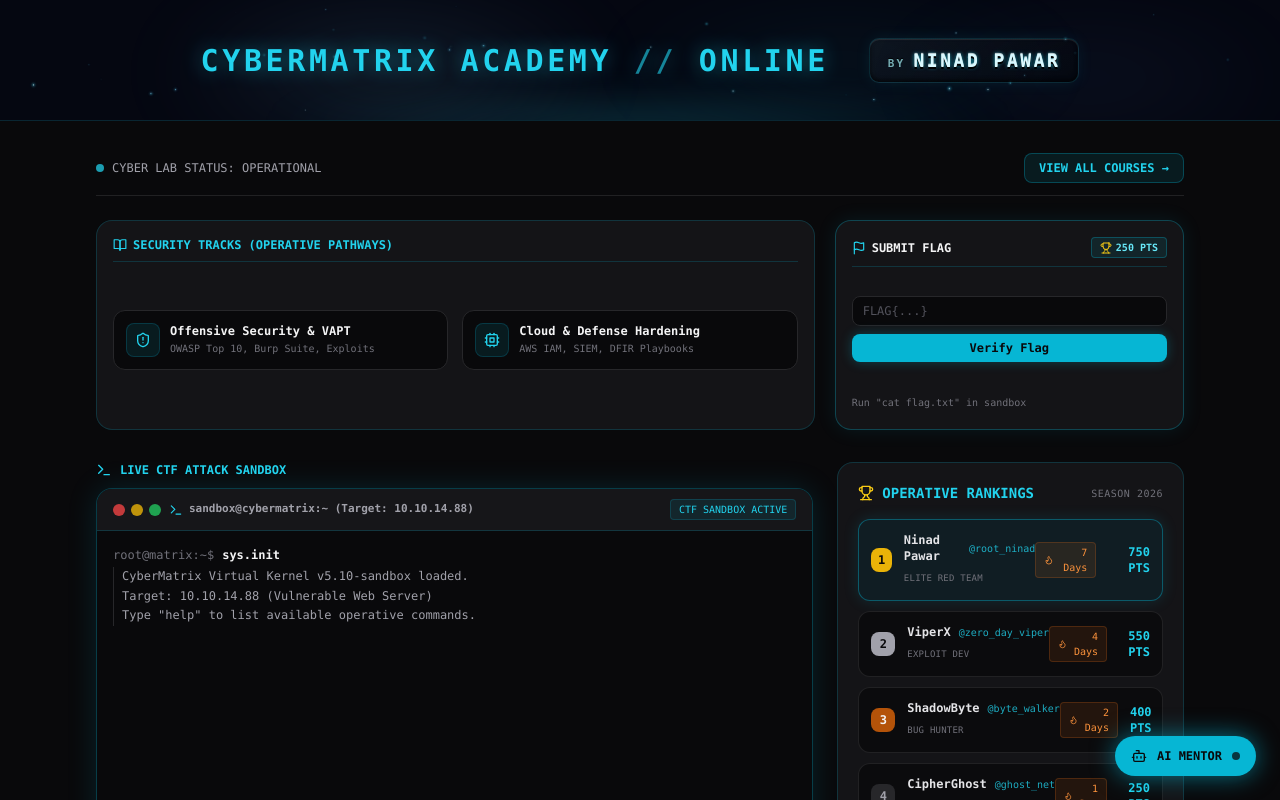
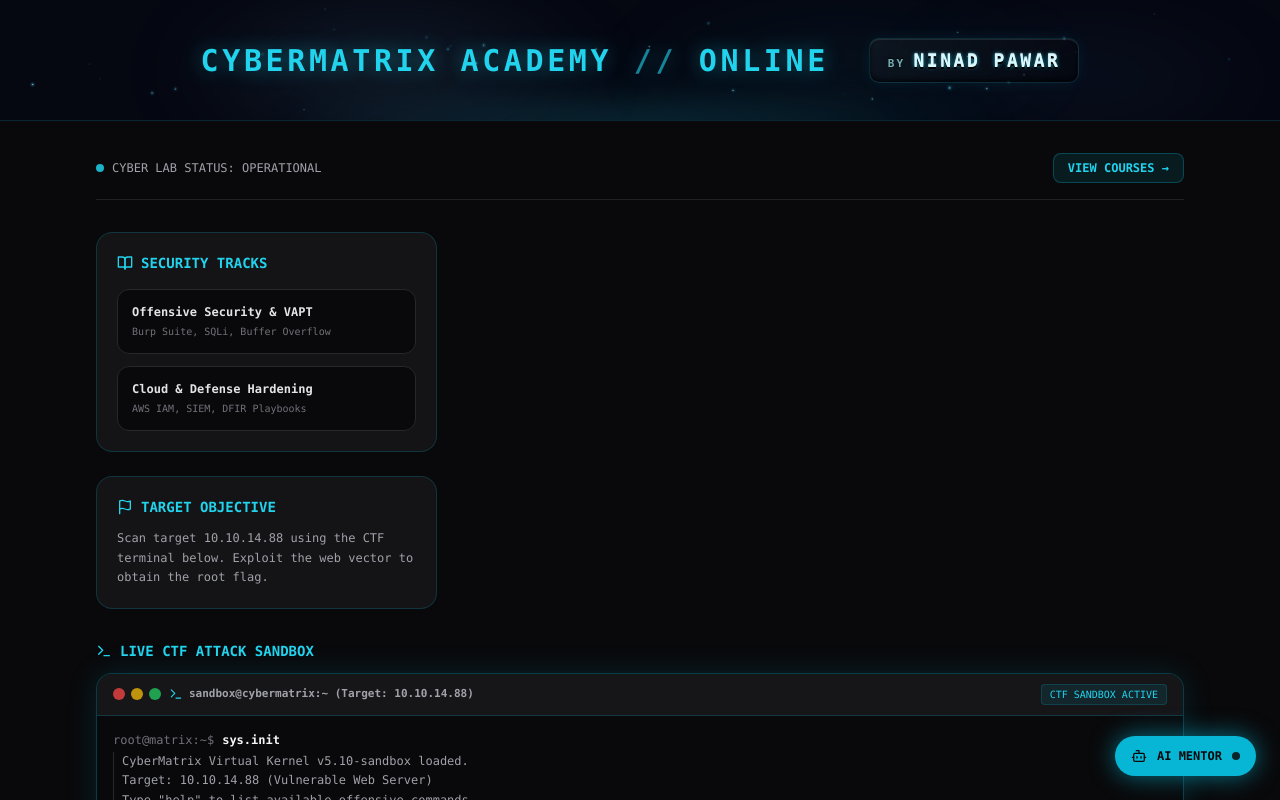
Before and after one commit to ninadcyber88-max/cybermatrix-academy, a Next.js app: page / in a window 1280 px wide. Shown: the top 800 px of the page. Built offline with nearby package versions, Linux system fonts and the light colour scheme.

Commit message:
feat: add interactive CTF attack terminal sandbox

```diff
--- a/app/page.tsx
+++ b/app/page.tsx
@@ -1,18 +1,18 @@
 import { CyberSmokeHeader } from "@/components/CyberSmokeHeader";
 import { StudentAIAssistant } from "@/components/StudentAIAssistant";
 import { CTFTerminal } from "@/components/CTFTerminal";
-import { CTFFlagSubmit } from "@/components/CTFFlagSubmit";
-import { Leaderboard } from "@/components/Leaderboard";
-import { BookOpen, Terminal, ShieldAlert, Cpu } from "lucide-react";
+import { BookOpen, Terminal, Flag, Award } from "lucide-react";
 import Link from "next/link";
 
 export default function Home() {
   return (
-    <main className="min-h-screen bg-zinc-950 text-zinc-100 font-mono pb-12">
+    <main className="min-h-screen bg-zinc-950 text-zinc-100 font-mono">
+      {/* Top Smoke Header */}
       <CyberSmokeHeader />
 
-      <div className="max-w-6xl mx-auto p-4 md:p-8 space-y-6">
-        <div className="flex items-center justify-between border-b border-zinc-800/80 pb-3">
+      {/* Main Grid Content */}
+      <div className="max-w-6xl mx-auto p-4 md:p-8 space-y-8">
+        <div className="flex items-center justify-between border-b border-zinc-800/80 pb-4">
           <div className="flex items-center space-x-2 text-xs text-zinc-400">
             <span className="h-2 w-2 rounded-full bg-cyan-400 animate-pulse"></span>
             <span>CYBER LAB STATUS: OPERATIONAL</span>
@@ -21,69 +21,55 @@
             href="/courses"
             className="text-xs px-3.5 py-1.5 rounded-lg bg-cyan-500/10 border border-cyan-500/30 text-cyan-400 hover:bg-cyan-500/20 transition font-bold"
           >
-            VIEW ALL COURSES →
+            VIEW COURSES →
           </Link>
         </div>
 
-        {/* Top Grid: Expanded 2-Part Security Tracks + Compact Flag Engine */}
-        <div className="grid grid-cols-1 lg:grid-cols-3 gap-5">
-
-          {/* SECURITY TRACKS (Expanded into 2 Parts / Spanning 2 Columns) */}
-          <div className="lg:col-span-2 p-4 rounded-2xl bg-zinc-900/80 border border-cyan-500/20 backdrop-blur-md flex flex-col justify-between h-[210px]">
-            <h2 className="text-xs font-bold text-cyan-400 flex items-center space-x-1.5 border-b border-cyan-500/20 pb-2">
-              <BookOpen className="w-3.5 h-3.5" />
-              <span>SECURITY TRACKS (OPERATIVE PATHWAYS)</span>
-            </h2>
-
-            <div className="grid grid-cols-1 sm:grid-cols-2 gap-3.5 flex-1 items-center pt-1">
-              {/* Part 1 */}
-              <div className="p-3 rounded-xl bg-zinc-950 border border-zinc-800 hover:border-cyan-500/40 transition cursor-pointer flex items-start space-x-2.5">
-                <div className="p-2 rounded-lg bg-cyan-500/10 border border-cyan-500/20 text-cyan-400">
-                  <ShieldAlert className="w-4 h-4" />
+        {/* Top Grid: Security Tracks & AI Mentor */}
+        <div className="grid grid-cols-1 lg:grid-cols-3 gap-8">
+          <div className="space-y-6 lg:col-span-1">
+            <div className="p-5 rounded-2xl bg-zinc-900/80 border border-cyan-500/20 backdrop-blur-md">
+              <h2 className="text-sm font-bold text-cyan-400 mb-4 flex items-center space-x-2">
+                <BookOpen className="w-4 h-4" />
+                <span>SECURITY TRACKS</span>
+              </h2>
+              <div className="space-y-3">
+                <div className="p-3.5 rounded-xl bg-zinc-950 border border-zinc-800">
+                  <p className="text-xs font-bold text-zinc-200">Offensive Security & VAPT</p>
+                  <p className="text-[10px] text-zinc-500 mt-1">Burp Suite, SQLi, Buffer Overflow</p>
                 </div>
-                <div>
-                  <p className="text-xs font-bold text-zinc-100">Offensive Security & VAPT</p>
-                  <p className="text-[10px] text-zinc-500 mt-0.5">OWASP Top 10, Burp Suite, Exploits</p>
-                </div>
-              </div>
-
-              {/* Part 2 */}
-              <div className="p-3 rounded-xl bg-zinc-950 border border-zinc-800 hover:border-cyan-500/40 transition cursor-pointer flex items-start space-x-2.5">
-                <div className="p-2 rounded-lg bg-cyan-500/10 border border-cyan-500/20 text-cyan-400">
-                  <Cpu className="w-4 h-4" />
-                </div>
-                <div>
-                  <p className="text-xs font-bold text-zinc-100">Cloud & Defense Hardening</p>
-                  <p className="text-[10px] text-zinc-500 mt-0.5">AWS IAM, SIEM, DFIR Playbooks</p>
+                <div className="p-3.5 rounded-xl bg-zinc-950 border border-zinc-800">
+                  <p className="text-xs font-bold text-zinc-200">Cloud & Defense Hardening</p>
+                  <p className="text-[10px] text-zinc-500 mt-1">AWS IAM, SIEM, DFIR Playbooks</p>
                 </div>
               </div>
             </div>
+
+            <div className="p-5 rounded-2xl bg-zinc-900/80 border border-cyan-500/20 backdrop-blur-md">
+              <h2 className="text-sm font-bold text-cyan-400 mb-3 flex items-center space-x-2">
+                <Flag className="w-4 h-4" />
+                <span>TARGET OBJECTIVE</span>
+              </h2>
+              <p className="text-xs text-zinc-400 leading-relaxed">
+                Scan target 10.10.14.88 using the CTF terminal below. Exploit the web vector to obtain the root flag.
+              </p>
+            </div>
           </div>
 
-          {/* Compact Flag Engine (1 Column) */}
-          <div className="lg:col-span-1">
-            <CTFFlagSubmit />
+          <div className="lg:col-span-2">
+            <StudentAIAssistant />
           </div>
         </div>
 
-        {/* Bottom Grid: Sandbox Terminal & Leaderboard */}
-        <div className="grid grid-cols-1 lg:grid-cols-3 gap-6 pt-2">
-          <div className="lg:col-span-2 space-y-2.5">
-            <h2 className="text-xs font-bold text-cyan-400 flex items-center space-x-2">
-              <Terminal className="w-4 h-4" />
-              <span>LIVE CTF ATTACK SANDBOX</span>
-            </h2>
-            <CTFTerminal />
-          </div>
-
-          <div className="lg:col-span-1 space-y-2.5">
-            <Leaderboard />
-          </div>
+        {/* Bottom Section: CTF Terminal */}
+        <div className="space-y-3">
+          <h2 className="text-sm font-bold text-cyan-400 flex items-center space-x-2">
+            <Terminal className="w-4 h-4" />
+            <span>LIVE CTF ATTACK SANDBOX</span>
+          </h2>
+          <CTFTerminal />
         </div>
       </div>
-
-      {/* Floating AI Mentor Button */}
-      <StudentAIAssistant />
     </main>
   );
 }
--- a/components/CTFTerminal.tsx
+++ b/components/CTFTerminal.tsx
@@ -1,7 +1,7 @@
 'use client';
 
 import { useState, useRef, useEffect } from 'react';
-import { Terminal as TerminalIcon } from 'lucide-react';
+import { Terminal as TerminalIcon, Maximize2, Minimize2 } from 'lucide-react';
 
 interface HistoryItem {
   command: string;
@@ -13,7 +13,7 @@
   const [history, setHistory] = useState<HistoryItem[]>([
     {
       command: 'sys.init',
-      output: 'CyberMatrix Virtual Kernel v5.10-sandbox loaded.\nTarget: 10.10.14.88 (Vulnerable Web Server)\nType "help" to list available operative commands.',
+      output: 'CyberMatrix Virtual Kernel v5.10-sandbox loaded.\nTarget: 10.10.14.88 (Vulnerable Web Server)\nType "help" to list available offensive commands.',
     },
   ]);
   const bottomRef = useRef<HTMLDivElement>(null);
@@ -32,79 +32,35 @@
 
     if (lower === 'help') {
       output = `Available Commands:
-  apt update / apt upgrade - Update package repositories
-  whoami                   - Display operative context
-  ls / pwd                 - List directory contents / Current path
-  ifconfig / ip a          - Show network interface status
-  ping target              - Send ICMP echo requests to 10.10.14.88
-  nmap -sV target          - Port scan target server (10.10.14.88)
-  dirb http://target       - Enumerate hidden directories
-  curl target/admin        - Query admin authentication vector
-  sqlmap                   - Automated SQLi payload execution
-  cat flag.txt             - Read captured root flag
-  clear                    - Flush terminal buffer`;
+  help               - Show command list
+  whoami             - Display current user context
+  nmap -sV target    - Port scan target server (10.10.14.88)
+  curl target/admin  - Inspect admin endpoint
+  sqlmap             - Automated SQL injection probe
+  cat flag.txt       - Read captured flag
+  clear              - Clear terminal display`;
     } else if (lower === 'clear') {
       setHistory([]);
       setInput('');
       return;
-    } else if (lower.startsWith('apt update') || lower.startsWith('apt-get update')) {
-      output = `Hit:1 http://security.cybermatrix.org/ubuntu jammy-security InRelease
-Get:2 http://archive.cybermatrix.org/packages jammy InRelease [256 kB]
-Get:3 http://archive.cybermatrix.org/packages jammy-updates [1,142 kB]
-Fetched 1,398 kB in 1s (1,040 kB/s)
-Reading package lists... Done
-Building dependency tree... Done
-All 42 security exploits & tool packages are up to date.`;
-    } else if (lower.startsWith('apt upgrade') || lower.startsWith('apt-get upgrade')) {
-      output = `Reading package lists... Done
-Building dependency tree... Done
-0 upgraded, 0 newly installed, 0 to remove and 0 not upgraded.`;
     } else if (lower === 'whoami') {
       output = 'operative@cybermatrix-sandbox (UID=1001, GID=1001)';
-    } else if (lower === 'pwd') {
-      output = '/home/operative/labs/vapt-sandbox';
-    } else if (lower === 'ls' || lower === 'ls -la') {
-      output = `total 24
-drwxr-xr-x 2 operative operative 4096 Aug 23 00:25 .
-drwxr-xr-x 4 operative operative 4096 Aug 23 00:00 ..
--rw-r--r-- 1 operative operative  412 Aug 23 00:10 notes.txt
--rw-r--r-- 1 operative operative   45 Aug 23 00:20 exploits.py
--r-------- 1 root      root        48 Aug 23 00:00 flag.txt`;
-    } else if (lower.startsWith('ping')) {
-      output = `PING 10.10.14.88 (10.10.14.88) 56(84) bytes of data.
-64 bytes from 10.10.14.88: icmp_seq=1 ttl=64 time=0.421 ms
-64 bytes from 10.10.14.88: icmp_seq=2 ttl=64 time=0.389 ms
---- 10.10.14.88 ping statistics ---
-2 packets transmitted, 2 received, 0% packet loss, time 1002ms`;
-    } else if (lower === 'ifconfig' || lower === 'ip a') {
-      output = `eth0: flags=4163<UP,BROADCAST,RUNNING,MULTICAST>  mtu 1500
-        inet 10.10.14.2  netmask 255.255.255.0  broadcast 10.10.14.255
-        inet6 fe80::216:3eff:fe14:8800  prefixlen 64
-        RX packets 2490  bytes 1823904 (1.8 MB)
-        TX packets 1845  bytes 1293021 (1.2 MB)`;
     } else if (lower.includes('nmap')) {
       output = `Starting Nmap 7.94 scan on 10.10.14.88...
 PORT     STATE SERVICE VERSION
-22/tcp   open  ssh     OpenSSH 8.9p1 Ubuntu
+22/tcp   open  ssh     OpenSSH 8.9p1
 80/tcp   open  http    Apache httpd 2.4.52 (Ubuntu)
 8080/tcp open  http-proxy CyberMatrix Internal API`;
-    } else if (lower.includes('dirb')) {
-      output = `---- Scanning URL: http://10.10.14.88/ ----
-+ http://10.10.14.88/admin (CODE:403|SIZE:280)
-+ http://10.10.14.88/api/v1/debug (CODE:200|SIZE:1024)
-+ http://10.10.14.88/login (CODE:200|SIZE:3421)`;
     } else if (lower.includes('curl')) {
       output = `HTTP/1.1 403 Forbidden
 Server: Apache/2.4.52
-X-Vulnerability-Hint: Header 'X-Forwarded-For: 127.0.0.1' bypass allowed.`;
+X-Vulnerability-Hint: Header 'X-Forwarded-For: 127.0.0.1' bypass possible.`;
     } else if (lower.includes('sqlmap')) {
-      output = `[+] Target parameter 'id' injectable (Boolean-based blind).
-[+] Database: 'cybermatrix_db'
-[+] Found Flag -> FLAG{CYBER_MATRIX_SQLI_PWNED_2026}`;
+      output = `[+] Target parameter 'id' appears injectable (Boolean-based blind).
+[+] Fetched Database: 'cybermatrix_db'
+[+] Dumping table 'flags' -> FLAG{CYBER_MATRIX_SQLI_PWNED_2026}`;
     } else if (lower.includes('cat flag.txt')) {
       output = 'FLAG{NINAD_PAWAR_CYBERMATRIX_ROOT_ACCESS}';
-    } else if (lower.includes('cat notes.txt')) {
-      output = 'TODO: Exploit port 8080 API proxy using custom Authorization headers.';
     } else {
       output = `bash: ${cmd}: command not found. Type "help" for valid commands.`;
     }
@@ -115,6 +71,7 @@
 
   return (
     <div className="w-full rounded-2xl bg-zinc-950 border border-cyan-500/30 overflow-hidden shadow-[0_0_30px_rgba(6,182,212,0.15)] flex flex-col h-[380px] font-mono">
+      {/* Terminal Title Bar */}
       <div className="px-4 py-2.5 bg-zinc-900/90 border-b border-cyan-500/20 flex items-center justify-between">
         <div className="flex items-center space-x-2">
           <div className="flex space-x-1.5">
@@ -132,6 +89,7 @@
         </div>
       </div>
 
+      {/* Terminal Output Area */}
       <div className="flex-1 overflow-y-auto p-4 space-y-3 text-xs">
         {history.map((item, idx) => (
           <div key={idx} className="space-y-1">
@@ -147,13 +105,14 @@
         <div ref={bottomRef} />
       </div>
 
+      {/* Terminal Prompt Input */}
       <form onSubmit={handleCommand} className="p-3 bg-zinc-900/60 border-t border-cyan-500/20 flex items-center space-x-2">
         <span className="text-cyan-400 text-xs font-bold">root@matrix:~$</span>
         <input
           type="text"
           value={input}
           onChange={(e) => setInput(e.target.value)}
-          placeholder="Type 'apt update', 'help', 'ls', or 'nmap'..."
+          placeholder="Type 'help', 'nmap', 'sqlmap', or 'cat flag.txt'..."
           className="flex-1 bg-transparent text-xs text-zinc-100 focus:outline-none placeholder-zinc-600 font-mono"
         />
       </form>
```
